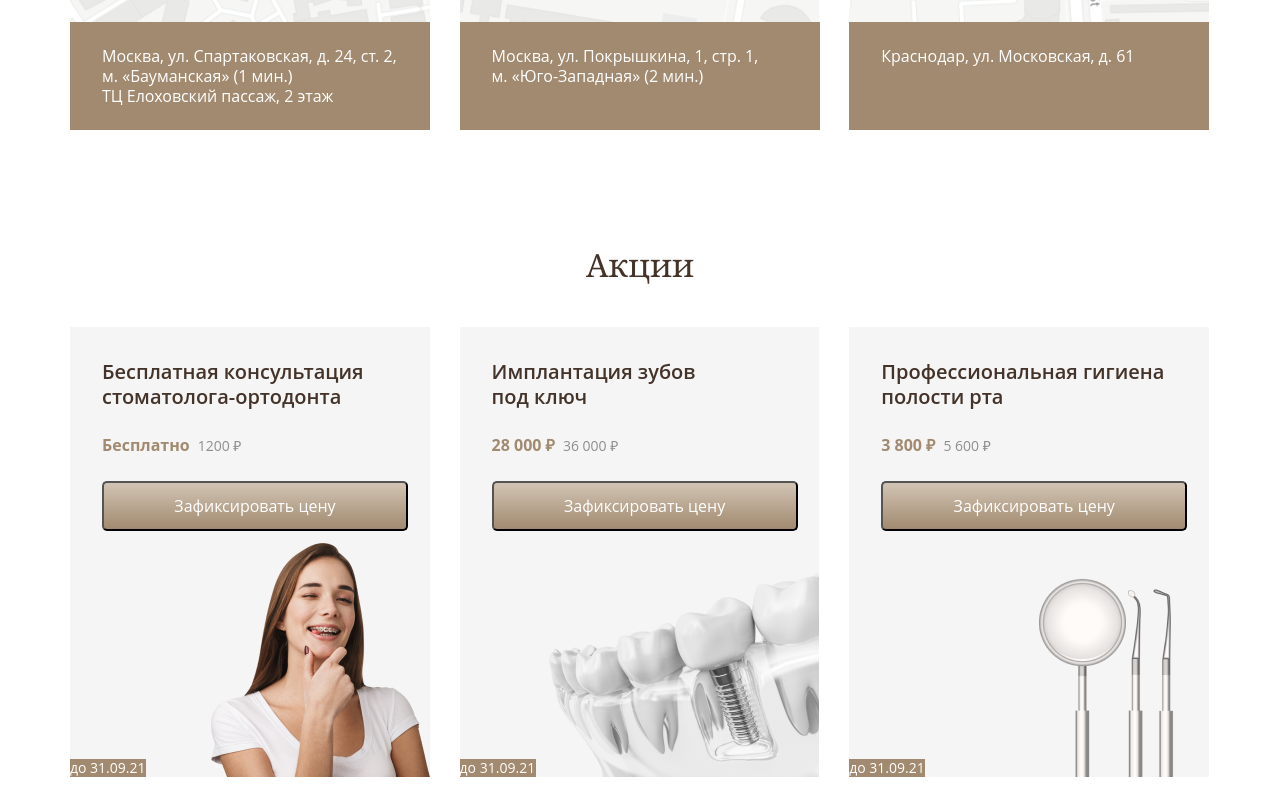
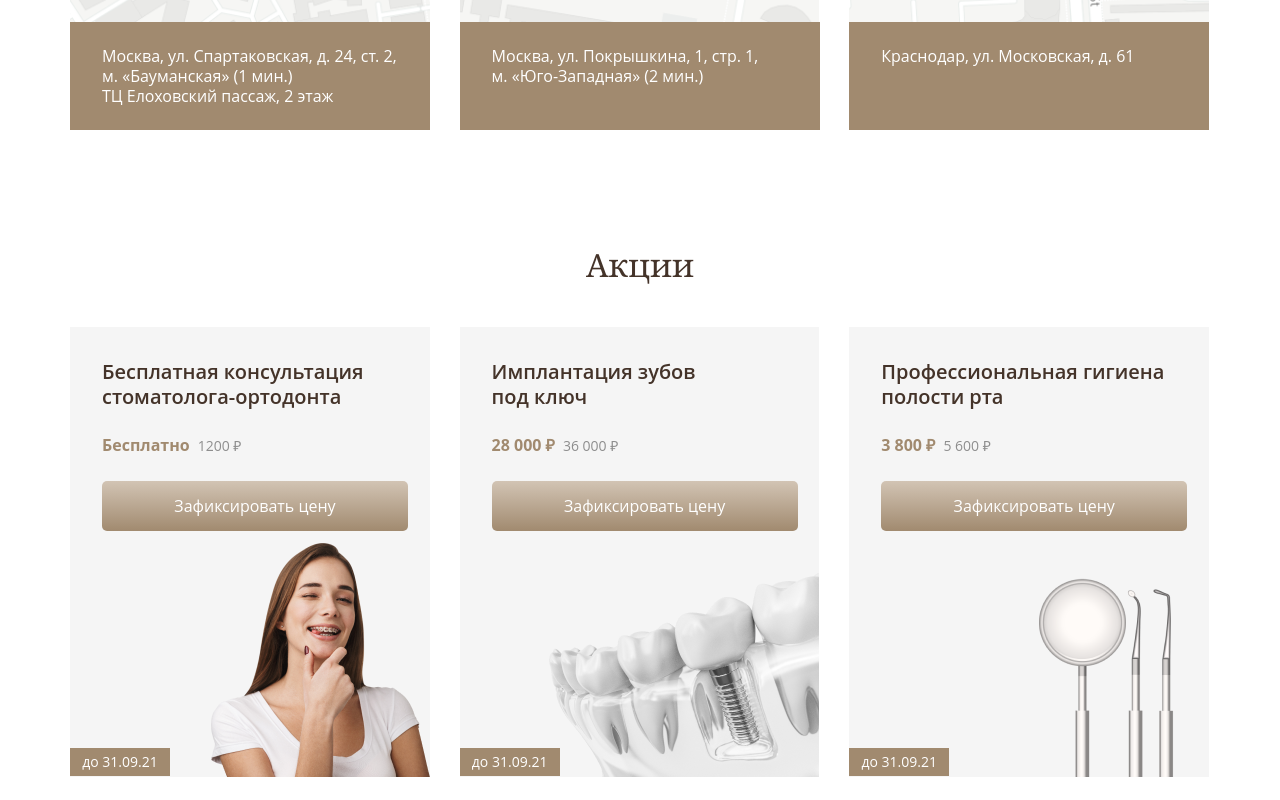
Before and after one commit to Dimitriy686/testapp, a plain HTML site: page index.html in a window 1280 px wide. Shown: the part 1055-1855 px from the top of the page. Drawn offline with Linux system fonts and the light colour scheme.

Commit message:
block finish

```diff
--- a/css/style.css
+++ b/css/style.css
@@ -167,6 +167,7 @@ h1 {
     font-size: 14px;
     line-height: 125%;
     color: #8E8E8E;
+
 }
 .button {
     width: 306px;
@@ -180,6 +181,7 @@ h1 {
     line-height: 125%;
     color: #FFFFFF;
     padding: 0;
+    border: 0px;
 
 
 
@@ -188,9 +190,11 @@ h1 {
 padding: 0 32px;
 }
 .down {
-    margin-top: 228px;
-    width: 76px;
-    height: 18px;
+    margin-top: 217px;
+    padding: 5px 10px;
+    text-align: center;
+    width: 100px;
+    height: 28px;
     font-family: 'Open Sans';
     font-style: normal;
     font-weight: 400;
@@ -200,4 +204,5 @@ padding: 0 32px;
     background: #A18A6F;
 
 
+
 }
```
